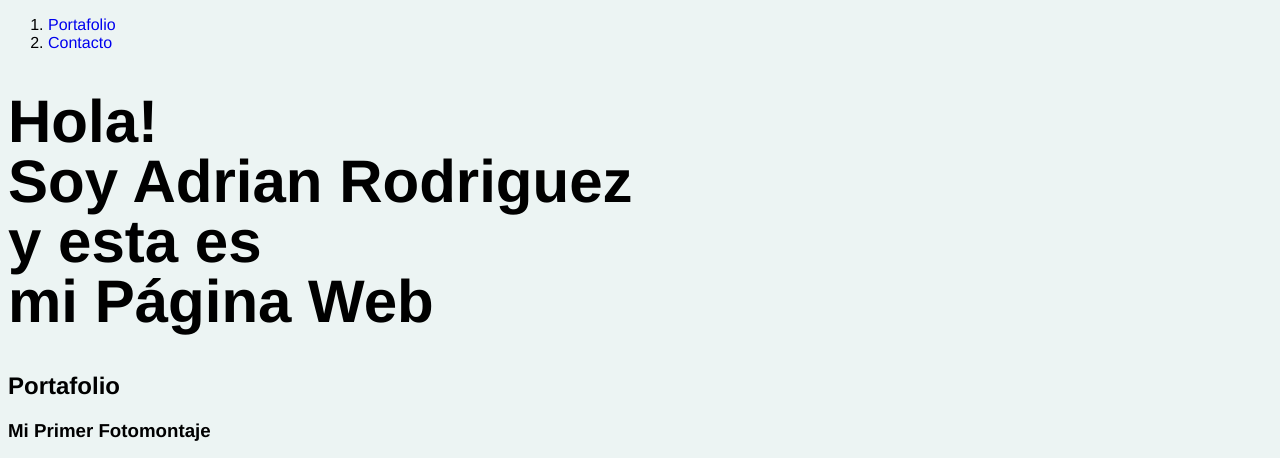
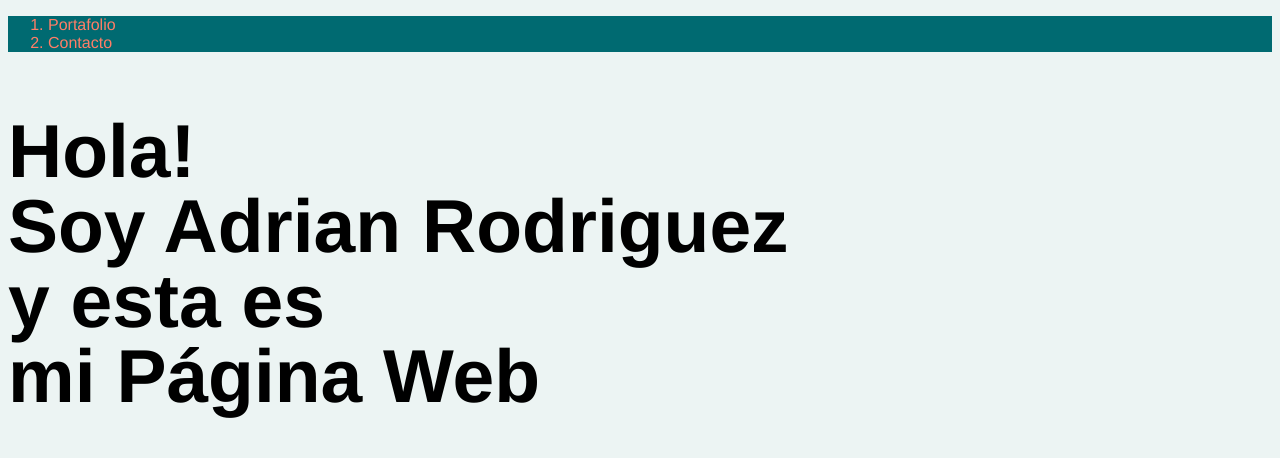
Before and after one commit to AdrianRodB/MyPortfolio, a plain HTML site: page index.html in a window 1280 px wide. Shown: the top 458 px of the page. Drawn offline with Linux system fonts and the light colour scheme; files that its build step writes are made by us from their sources.

Commit message:
Agregué div en diferentes partes del HTML para ayudar con los estilos

```diff
--- a/CSS/estilos.css
+++ b/CSS/estilos.css
@@ -15,15 +15,22 @@ h6,
     line-height: 1;
 }
 
-.header_title
+header
 {
-    font-size: 60px;
-    line-height: 1;
+    background-color: #006a71;
+    color: #ff7e67;
 }
 
 .anchor
 {
     text-decoration: none;
+    color: #ff7e67;
+}
+
+.hero
+{
+    font-size: 50px;
+    line-height: 1;
 }
 
 .project_specs
--- a/index.html
+++ b/index.html
@@ -6,7 +6,8 @@
         <link rel="stylesheet" href="../PORTAFOLIO/CSS/estilos.css">
     </head>
     <body>
-        <header>
+        <header class="header">
+            <div class="container">
                 <nav class="menu">
                     <ol>
                         <li>
@@ -17,8 +18,13 @@
                         </li>
                     </ol>
                 </nav>
-            <h1 class="header_title">Hola!<br>Soy <strong>Adrian Rodriguez</strong><br>y esta es<br>mi <strong>Página Web</strong></h1>
+            </div>
         </header>
+        <section class="hero">
+            <div class="container">
+                <h1>Hola!<br>Soy <strong>Adrian Rodriguez</strong><br>y esta es<br>mi <strong>Página Web</strong></h1>
+            </div>
+        </section>
         <section id="portafolio" class="portfolio">
             <h2 class="portfolio_title">Portafolio</h1>
             <article class="project">
```
Lines whose indentation alone changed are shown as unchanged.
